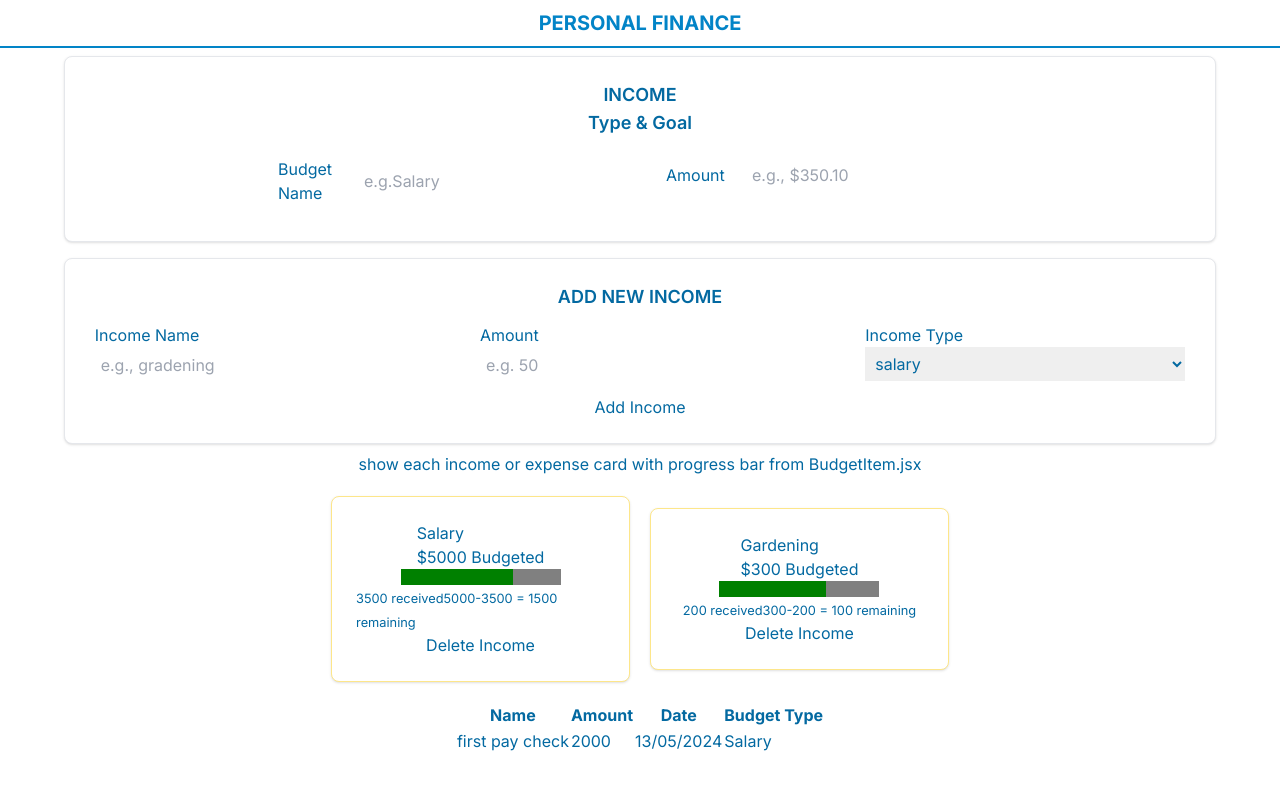
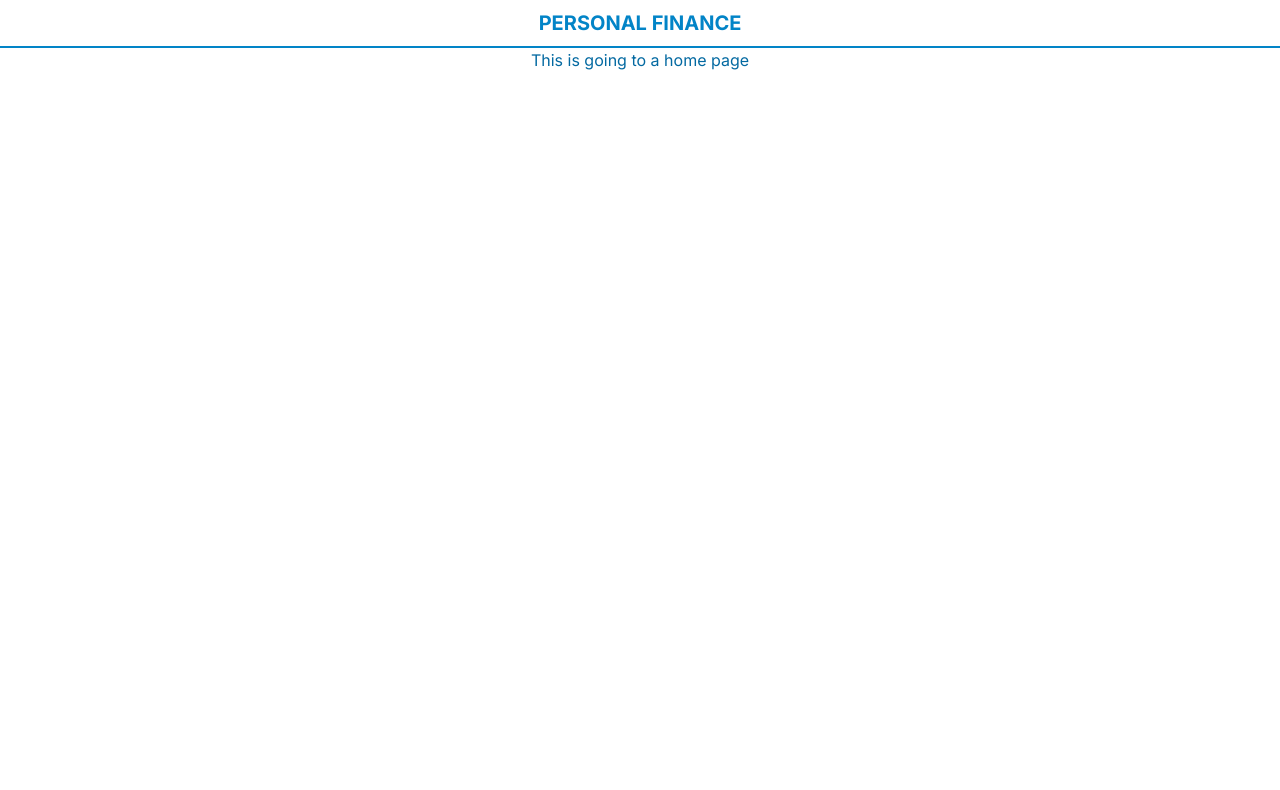
Before and after one commit to Noi-Git/finance-next-app, a Next.js app: page / in a window 1280 px wide. Shown: the top 790 px of the page. Built offline with nearby package versions, Linux system fonts and the light colour scheme.

Commit message:
move login page back to next app

```diff
--- a/src/app/page.tsx
+++ b/src/app/page.tsx
@@ -1,22 +1,10 @@
 'use client'
-import Login from '@/components/login/Login'
-import { homeContainer } from '../components/styles/home-style'
-import HomePage from '@//components/home/HomePage'
-import IncomeItem from '../components/income/IncomeItem'
-import IncomeType from '../components/income/IncomeType'
-import IncomeDetail from '@/components/income/IncomeDetail'
-import IncomeTable from '@/components/income/IncomeTable'
+import { homeContainer } from '@/components/styles/home-style'
+
 export default function Home() {
   return (
     <>
-      <main className={homeContainer}>
-        {/* <Login /> */}
-        {/* <HomePage /> */}
-        <IncomeType />
-        <IncomeItem />
-        <IncomeDetail />
-        <IncomeTable />
-      </main>
+      <main className={homeContainer}>This is going to a home page</main>
     </>
   )
 }
--- a/src/components/styles/home-style.ts
+++ b/src/components/styles/home-style.ts
@@ -4,9 +4,10 @@ export const homeContainer =
 export const homeCard =
   'flex flex-col items-center justify-center self-center py-2 px-[calc(5vw)] bg-white w-[calc(100vw)] '
 
-export const homeTitle = 'text-2xl font-bold uppercase py-6'
+export const homeTitle = 'text-2xl text-sky-700 font-bold uppercase py-6'
 
-export const homeSubTitle = 'text-xl text-center font-semibold pb-6'
+export const homeSubTitle =
+  'text-xl text-sky-700 text-center font-semibold pb-6'
 
 export const availableAmount = 'text-4xl font-bold mt-[calc(8vh)] text-sky-600'
 
--- a/src/components/styles/login-style.ts
+++ b/src/components/styles/login-style.ts
@@ -17,6 +17,6 @@ export const loginFormField =
 export const loginLabel = 'w-35 pr-2 lg:px-4 md:w-30'
 export const loginInput =
   'p-1.5 w-full border bg-white border-sky-500 rounded-lg shadow hover:bg-white hover:border-sky-00 dark:bg-gray-800 dark:border-gray-700 dark:hover:bg-gray-700 md:w-64'
-export const loginFooter = 'text-base py-6'
+export const loginFooter = 'text-sky-700 text-base py-6'
 export const loginFooterSpan = 'text-base font-semibold pl-2'
 // export const loginInput = 'flex fitems-center relative w-full p-1.5'
```
Also changed, not shown: src/app/login/page.tsx (renamed from src/components/login/Login.tsx, +8 -2 lines), src/app/incomes/route.ts (renamed from src/app/api/incomes/route.ts).
